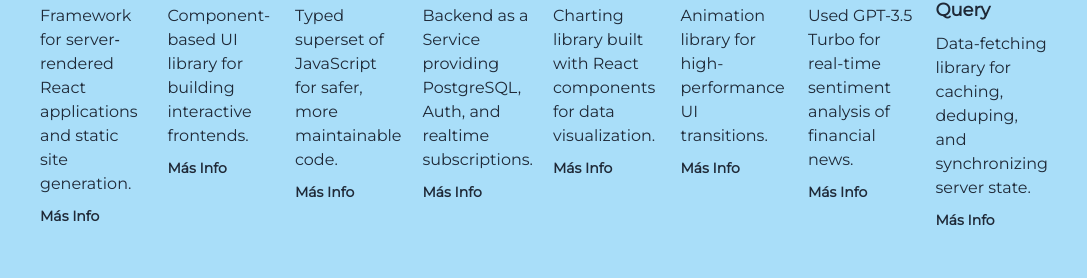
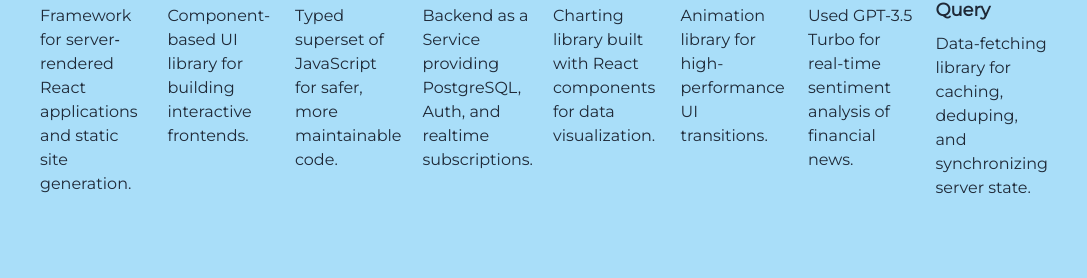
Before and after one commit to rahilshah105/Personal-Website, a Next.js app: page /projects/truvestor in a window 1280 px wide. Shown: the part 1064-1342 px from the top of the page, without its empty margins (96-1183 px from the left). Built offline with nearby package versions, Linux system fonts and the light colour scheme.

Commit message:
typo fix

```diff
--- a/src/app/projects/[slug]/page.tsx
+++ b/src/app/projects/[slug]/page.tsx
@@ -99,9 +99,6 @@
             <li key={t.name} className="flex-1 space-y-2">
               <h3 className="font-bold md:text-lg">{t.name}</h3>
               <p className="text-sm md:text-base">{t.description}</p>
-              <a className="text-sm font-bold hover-underline-animation" href={t.link} target="_blank" rel="noreferrer">
-                Más Info
-              </a>
             </li>
           ))}
         </ul>
```
